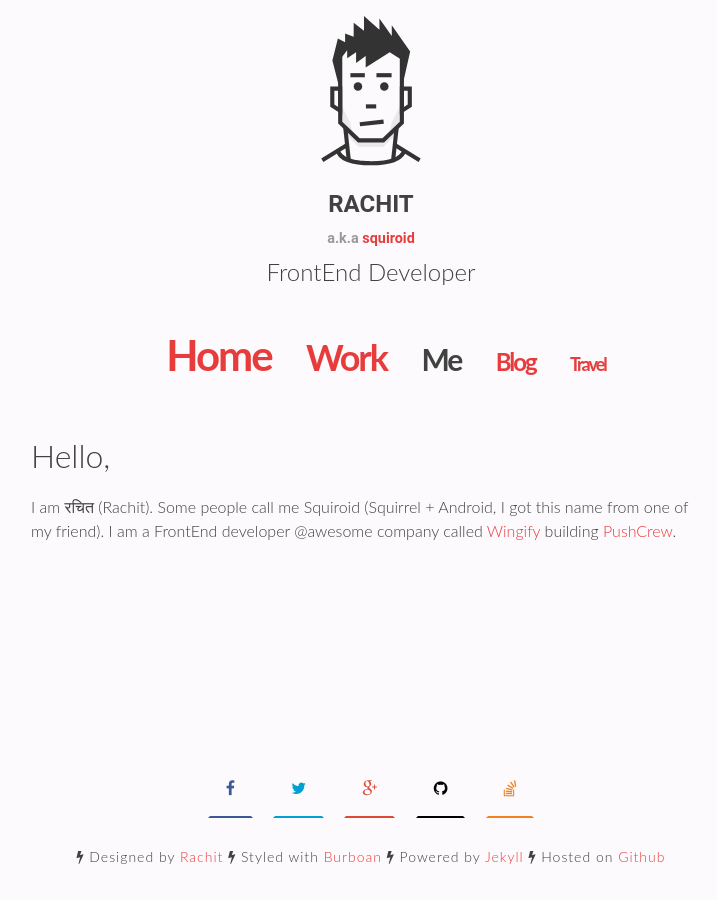
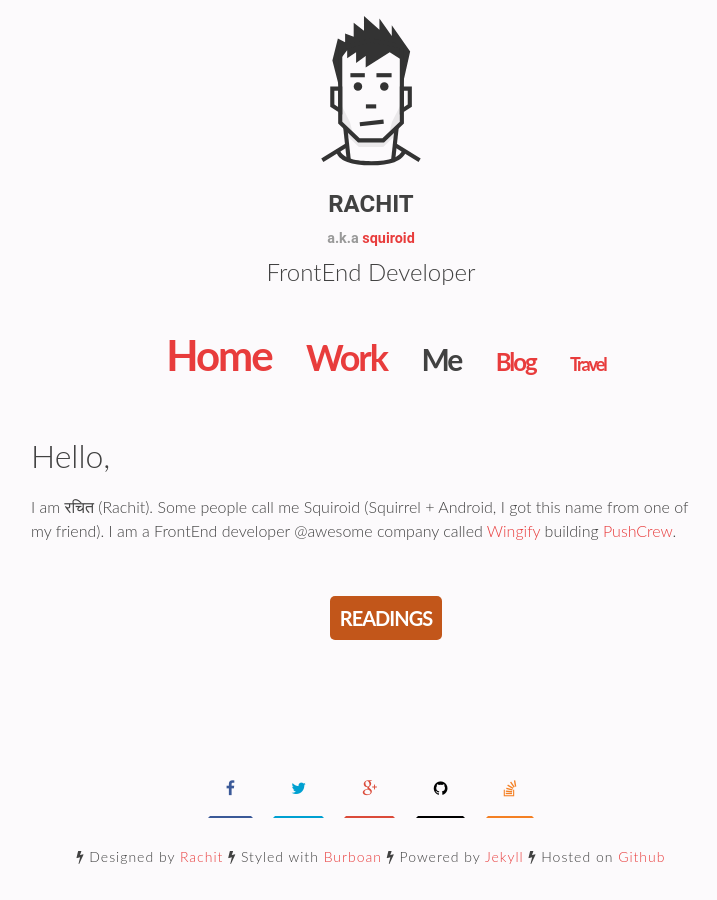
Before and after one commit to rachitGulati/rachitgulati.github.io, a Jekyll site: the page built from me/index.html, in a window 1280 px wide. Shown: the whole page, without its empty margins (269-986 px from the left). Built offline with Jekyll 4.4.1, drawn with Linux system fonts in a browser that asks for light colours.

Commit message:
Add my readings so far

```diff
--- a/_config.yml
+++ b/_config.yml
@@ -9,6 +9,36 @@
 
 # Build settings
 markdown: kramdown
+
+books:
+- name: "Harry Potter and the Philosopher's Stone"
+  thumb: "harry_potter_1"
+  comments: ""
+  author: 'J.K. Rowling'
+- name: "Harry Potter and the Chamber of Secrets"
+  thumb: "harry_potter_2"
+  comments: ""
+  author: 'J.K. Rowling'
+- name: "Harry Potter and the Prisoner of Azkaban"
+  thumb: "harry_potter_3"
+  comments: ""
+  author: 'J.K. Rowling'
+- name: "Harry Potter and the Goblet of Fire"
+  thumb: "harry_potter_4"
+  comments: ""
+  author: 'J.K. Rowling'
+- name: "Shantaram"
+  thumb: "shantaram"
+  comments: ""
+  author: "Gregory David Roberts"
+- name: "Zero to One: Notes on Start Ups, or How to Build the Future"
+  thumb: "zero_to_one"
+  comments: ""
+  author: "Blake Masters and Peter Thiel"
+- name: "Elon Musk: Tesla, SpaceX, and the Quest for a Fantastic Future"
+  thumb: "elon_musk"
+  comments: ""
+  author: "Ashlee Vance"
 
 games:
 - name: "Save My Duck"
--- /dev/null
+++ b/_includes/me_nav.html
@@ -0,0 +1,5 @@
+<nav>
+    <ul class="me_nav__menu">
+        <li><a href="/me/reading">Readings</a></li>
+    </ul>
+</nav>
--- /dev/null
+++ b/_sass/_me_nav.scss
@@ -0,0 +1,22 @@
+.me_nav__menu{
+	list-style-type:none;
+	text-align:center;
+	margin-top:60px;
+}
+.me_nav__menu li{
+	display:inline;
+	font-weight:700;
+	padding:10px;
+	letter-spacing:-1px;
+	font-size:20px;
+	text-transform: uppercase;
+	background-color: $text-color-shade1;
+	border-radius: 5px;
+}
+.me_nav__menu li:hover{
+	letter-spacing:3px;
+}
+
+.me_nav__menu li:nth-child(1) a{
+	color: $white-color;
+}
--- a/_sass/_nav.scss
+++ b/_sass/_nav.scss
@@ -1,3 +1,4 @@
+
 .nav__menu{
 	list-style-type:none;
 	text-align:center;
--- /dev/null
+++ b/_sass/_reading.scss
@@ -0,0 +1,16 @@
+.reading{
+	margin-top:20px;
+	.name{
+		color:$text-color-shade1;
+		font-size: 20px;
+		padding-bottom: 20px;
+	}
+	.author{
+		padding-top: 20px;
+		color:$grey-color;
+	}
+	.book{
+		padding: 20px 0;
+		border-bottom: 1px solid $grey-color-light;
+	}
+}
--- a/css/main.scss
+++ b/css/main.scss
@@ -14,8 +14,11 @@
 $spacing-unit:     30px;
 
 $text-color:       #414141;
+$text-color-shade1:     #C2561A;
 $background-color: #fcfafc;
 $base-color:      #e83c3c;
+
+$white-color:       #FFF;
 
 $grey-color:       #828282;
 $grey-color-light: lighten($grey-color, 40%);
@@ -54,7 +57,9 @@
         "syntax-highlighting",
         "header",
         "nav",
-        "work",
+        "me_nav",
+        "cards",
+        "reading",
         "post",
         "footer"
 ;
--- a/me/index.html
+++ b/me/index.html
@@ -5,3 +5,4 @@
 ---
 <h1>Hello,</h1>
 <p>I am रचित (Rachit). Some people call me Squiroid (Squirrel + Android, I got this name from one of my friend). I am a FrontEnd developer @awesome company called <a href="http://wingify.com/" target="_blank">Wingify</a> building <a href="http://www.pushcrew.com/" target="_blank">PushCrew</a>.</p>
+{% include me_nav.html %}
```
Also changed, not shown: me/reading/index.html (added, +16 -0 lines), _sass/_cards.scss (renamed from _sass/_work.scss), assets/images/books/elon_musk.jpeg (added), assets/images/books/harry_potter_1.jpeg (added), assets/images/books/harry_potter_2.jpeg (added), assets/images/books/harry_potter_3.jpeg (added), assets/images/books/harry_potter_4.jpeg (added), assets/images/books/shantaram.jpeg (added), assets/images/books/zero_to_one.jpeg (added).
